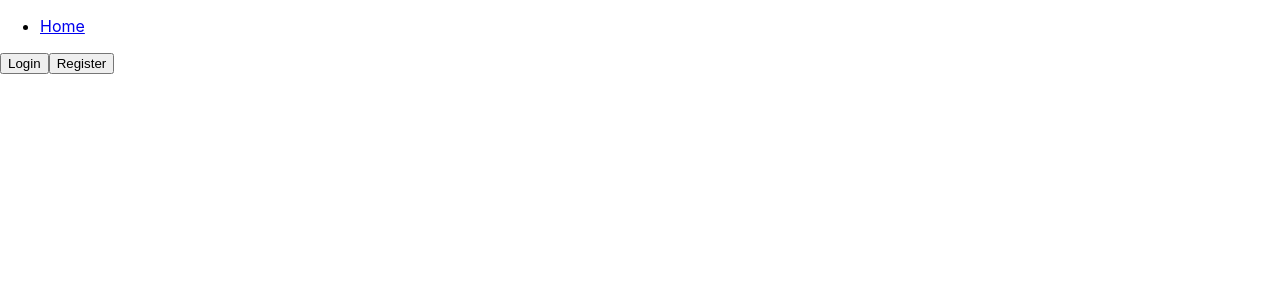
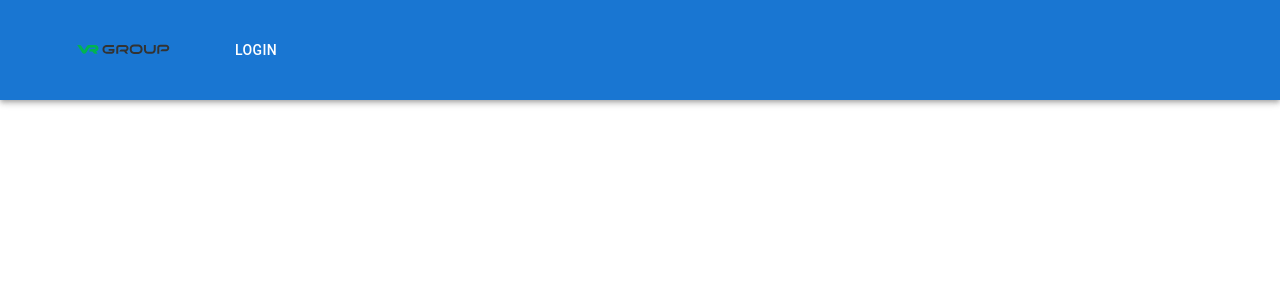
Before and after one commit to cansurer-at/vr-web-app, a React (Create React App) app: page / in a window 1280 px wide. Shown: the top 300 px of the page. Built offline with nearby package versions, Linux system fonts and the light colour scheme.

Commit message:
header on the way

```diff
--- /dev/null
+++ b/src/components/Header.jsx
@@ -0,0 +1,22 @@
+import * as React from 'react';
+import AppBar from '@mui/material/AppBar';
+import Box from '@mui/material/Box';
+import Toolbar from '@mui/material/Toolbar';
+import Typography from '@mui/material/Typography';
+import Button from '@mui/material/Button';
+import IconButton from '@mui/material/IconButton';
+import MenuIcon from '@mui/icons-material/Menu';
+import Logo from "../assets/images/vr-group.svg";
+
+export default function ButtonAppBar() {
+  return (
+    <Box sx={{ flexGrow: 1 }}>
+      <AppBar position="static">
+        <Toolbar>
+          <img width={200} height={100} src={Logo} alt="logo"></img>
+          <Button color="inherit">Login</Button>
+        </Toolbar>
+      </AppBar>
+    </Box>
+  );
+}
--- a/src/pages/Home.js
+++ b/src/pages/Home.js
@@ -1,102 +1,12 @@
 import React, { useState } from 'react';
 import { Link } from "react-router-dom";
+import Header from "../components/Header";
 
 const Home = () => {
-  const [showLogin, setShowLogin] = useState(false);
-  const [showRegister, setShowRegister] = useState(false);
-
-  function About() {
-    return <h2>About</h2>;
-  }
-
-  function Login() {
-    return (
-      <div style={{ backgroundColor: "white", padding: 20 }}>
-        <h2>Login</h2>
-        <form>
-          <div>
-            <label htmlFor="username">Username:</label>
-            <input type="text" id="username" />
-          </div>
-          <div>
-            <label htmlFor="password">Password:</label>
-            <input type="password" id="password" />
-          </div>
-          <button type="submit">Submit</button>
-        </form>
-      </div>
-    );
-  }
-
-  function Register() {
-    return (
-      <div style={{ backgroundColor: "white", padding: 20 }}>
-        <h2>Register</h2>
-        <form>
-          <div>
-            <label htmlFor="username">Username:</label>
-            <input type="text" id="username" />
-          </div>
-          <div>
-            <label htmlFor="email">Email:</label>
-            <input type="email" id="email" />
-          </div>
-          <div>
-            <label htmlFor="password">Password:</label>
-            <input type="password" id="password" />
-          </div>
-          <button type="submit">Submit</button>
-        </form>
-      </div>
-    );
-  }
-
   return (
-    <div>
-      <nav>
-        <ul>
-          <li>
-            <Link to="/">Home</Link>
-          </li>
-        </ul>
-        <button onClick={() => setShowLogin(true)}>Login</button>
-        <button onClick={() => setShowRegister(true)}>Register</button>
-      </nav>
-      {showLogin && (
-        <div
-          style={{
-            position: "fixed",
-            top: 0,
-            left: 0,
-            right: 0,
-            bottom: 0,
-            display: "flex",
-            alignItems: "center",
-            justifyContent: "center",
-            backgroundColor: "rgba(0, 0, 0, 0.5)",
-          }}
-        >
-          <Login />
-        </div>
-      )}
-      {showRegister && (
-        <div
-          style={{
-            position: "fixed",
-            top: 0,
-            left: 0,
-            right: 0,
-            bottom: 0,
-            display: "flex",
-            alignItems: "center",
-            justifyContent: "center",
-            backgroundColor: "rgba(0, 0, 0, 0.5)",
-          }}
-        >
-          <Register />
-        </div>
-      )}
-    </div>
+    <>
+      <Header />
+    </>
   );
 }
 
```
Also changed, not shown: src/assets/images/vr-group.svg (added).
